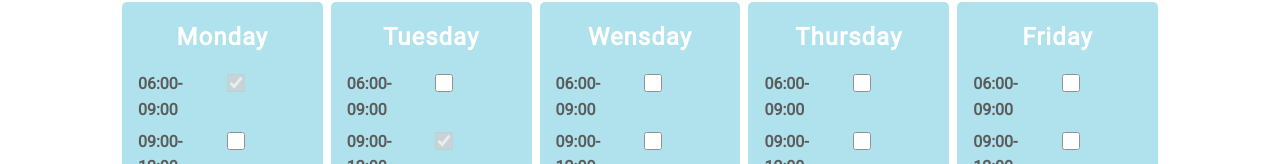
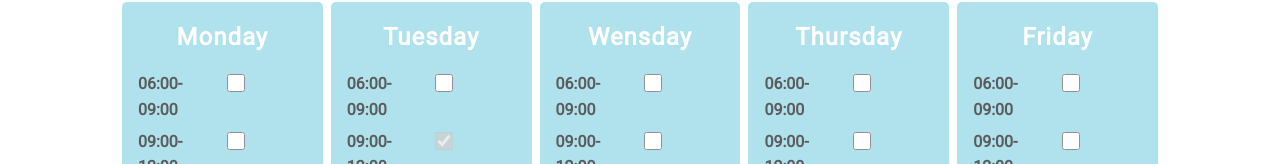
Before and after one commit to flodin-christoffer/Laundromat, a React (Create React App) app: page / in a window 1280 px wide. Both pictures are taken after typing "Sample", "name@example.com" into the empty fields and a click on the input "Login". Shown: the part 293-457 px from the top of the page. Built offline with nearby package versions, Linux system fonts and the light colour scheme.

Commit message:
final commit, time is up, thanks for the quiz

```diff
--- a/src/App.js
+++ b/src/App.js
@@ -83,11 +83,15 @@ class App extends Component {
                 Week {this.state.week}{" "}
                 <i
                   className="fas fa-arrow-right ml-5"
-                  onClick={() =>
-                    this.setState({
-                      week: this.state.week + 1
-                    })
-                  }
+                  onClick={() => {
+                    this.state.week >= 52
+                      ? this.setState({
+                          week: this.state.week
+                        })
+                      : this.setState({
+                          week: this.state.week + 1
+                        });
+                  }}
                 ></i>
               </h1>
               {/* Displays the days and times for booking */}
--- a/src/components/Calender.js
+++ b/src/components/Calender.js
@@ -5,9 +5,18 @@ class Calender extends Component {
   state = {
     alert: "",
     alertType: "",
-    reservations: [],
+    reservations: [
+      {
+        day: "Monday",
+        timeZone: 1,
+        userName: "chris",
+        email: "chris@flo.se",
+        id: "Weeknumber:1Day:MondayTimezone:1",
+        checked: true
+      }
+    ],
     checkBox: [
-      "Weeknumber:1Day:MondayTimezone:1",
+      // "Weeknumber:1Day:MondayTimezone:1",
       "Weeknumber:1Day:TuesdayTimezone:2",
       "Weeknumber:1Day:WensdayTimezone:3",
       "Weeknumber:1Day:ThursdayTimezone:4"
@@ -32,7 +41,8 @@ class Calender extends Component {
       timeZone: result[3],
       userName: this.props.user.userName,
       email: this.props.user.email,
-      id: e.target.id
+      id: e.target.id,
+      checked: true
     };
 
     // marks checkbox true and , runs addReservation
@@ -78,7 +88,7 @@ class Calender extends Component {
     this.setState({ reservations: newStateArray });
   }
 
-  // failed atempt to uncheck all execpt booke times
+  // failed atempt to uncheck all execpt booked times
   // checkAll(formname, checktoggle) {
   //   let checkboxes = new Array();
   //   checkboxes = document.getElementsByTagName("input");
@@ -119,6 +129,7 @@ class Calender extends Component {
                     className="checkBox"
                     type="checkbox"
                     value="06:00-09:00"
+                    checked={this.state.reservations.checked}
                     id={
                       "Weeknumber:" +
                       this.props.week +
@@ -134,6 +145,7 @@ class Calender extends Component {
                     className="checkBox"
                     type="checkbox"
                     value="09:00-12:00"
+                    checked={this.state.reservations.checked}
                     id={
                       "Weeknumber:" +
                       this.props.week +
```
